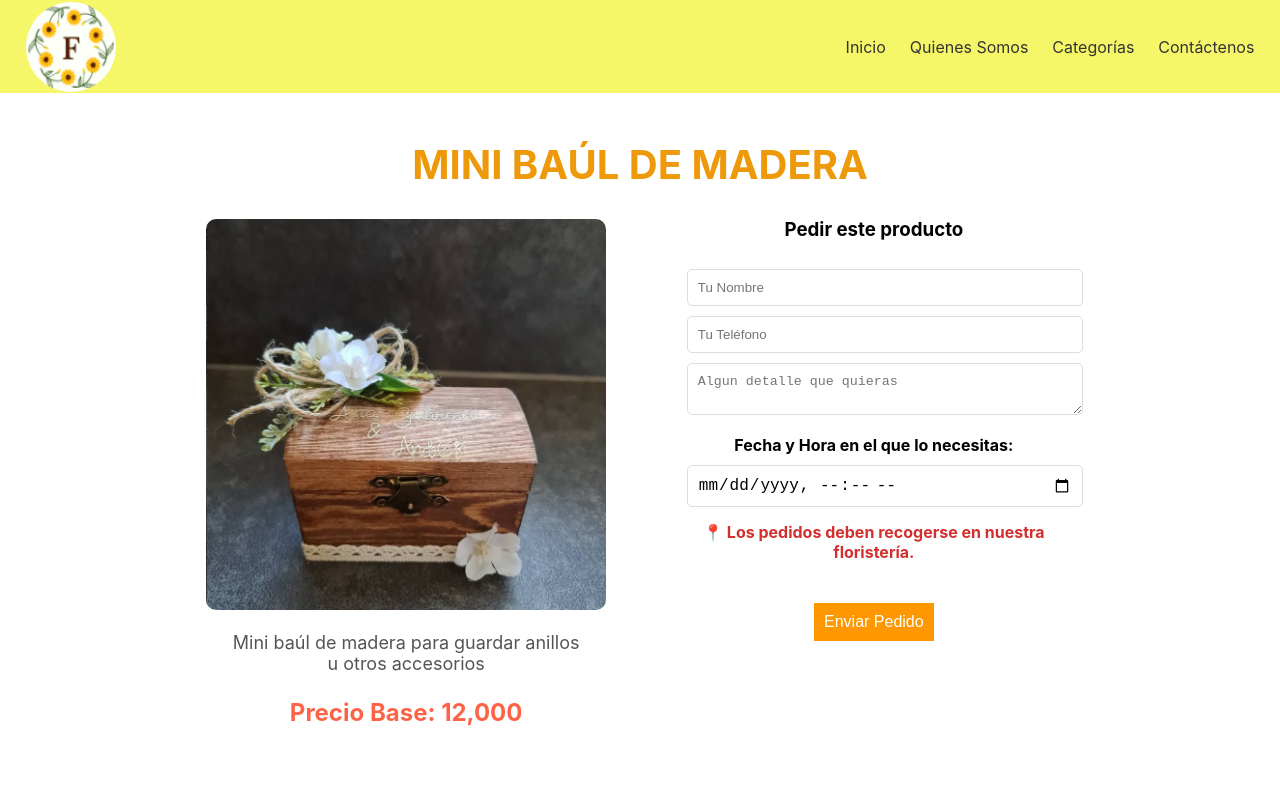
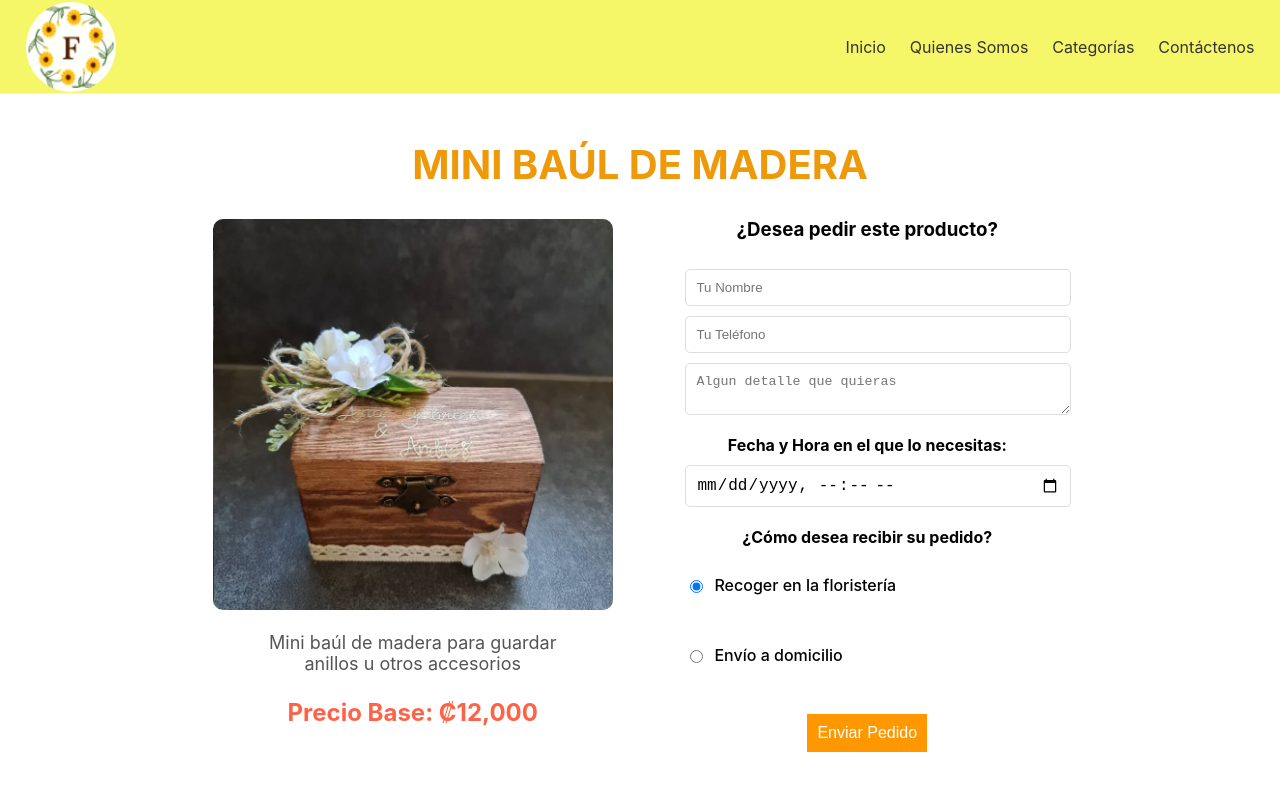
Before and after one commit to danielpenadoordonez/ElGirasol, a React (Create React App) app: page /galeria/accesorios/1 in a window 1280 px wide. Shown: the top 800 px of the page. Built offline with nearby package versions, Linux system fonts and the light colour scheme.

Commit message:
Opcion para recibir pedidos agregada

```diff
--- a/src/pages/Gallery.js
+++ b/src/pages/Gallery.js
@@ -40,7 +40,7 @@ const Gallery = () => {
            <Link key={product.id} to={`/galeria/${category}/${product.id}`} className="gallery-card">
               <img src={product.imageSrc} alt={product.name} className="gallery-image" />
               <h3 className="gallery-card-title">{product.name}</h3>
-              <p className="gallery-card-price">{product.price}</p>
+              <p className="gallery-card-price">₡{product.price}</p>
           </Link>
           ))}
       </div>
--- a/src/pages/ProductDetail.js
+++ b/src/pages/ProductDetail.js
@@ -13,6 +13,8 @@ const ProductDetail = () => {
   const { category, id } = useParams();
   var productsInCategory = productsData[category]
   const product = productsInCategory.find(item => item.id === parseInt(id));
+  const [entrega, setEntrega] = useState("pickup");
+  const [direccion, setDireccion] = useState("");
 
   const [formData, setFormData] = useState({
     name: "",
@@ -25,6 +27,17 @@ const ProductDetail = () => {
   if (!product) {
     return <h2>Producto no encontrado</h2>;
   }
+
+  const handleEntregaChange = (e) => {
+    setEntrega(e.target.value);
+    if (e.target.value === "pickup") {
+      setDireccion(""); // Limpia el campo si cambia a recoger
+    }
+  };
+
+  const handleChange = (e) => {
+    setFormData({ ...formData, [e.target.name]: e.target.value });
+  };
 
   const formatDateTime = (datetime) => {
     const date = new Date(datetime);
@@ -43,10 +56,6 @@ const ProductDetail = () => {
     const formattedMinutes = minutes < 10 ? `0${minutes}` : minutes; // Siempre dos dígitos
 
     return `${day} de ${month} de ${year}, ${hours}:${formattedMinutes} ${ampm}`;
-  };
-
-  const handleChange = (e) => {
-    setFormData({ ...formData, [e.target.name]: e.target.value });
   };
 
   const handleSubmit = (e) => {
@@ -92,17 +101,58 @@ const ProductDetail = () => {
       <div className="product-info">
       <img src={product.imageSrc} alt={product.name} className="product-image" />
       <p className="product-description">{product.description}</p>
-      <p className="product-price">Precio Base: {product.price}</p>
+      <p className="product-price">Precio Base: ₡{product.price}</p>
       </div>
 
         <form onSubmit={handleSubmit} className="order-form">
-          <h3>Pedir este producto</h3>
+          <h3>¿Desea pedir este producto?</h3>
           <input type="text" name="name" placeholder="Tu Nombre" value={formData.name} onChange={handleChange} required />
           <input type="tel" name="phone" placeholder="Tu Teléfono" value={formData.phone} onChange={handleChange} required />
           <textarea name="details" placeholder="Algun detalle que quieras" value={formData.details} onChange={handleChange} ></textarea>
           <label>Fecha y Hora en el que lo necesitas:</label>
           <input type="datetime-local" name="pickupDateTime" value={formData.pickupDateTime} onChange={handleChange} required />
-          <p className="important-note">📍 Los pedidos deben recogerse en nuestra floristería.</p>
+          <label className="form-label">¿Cómo desea recibir su pedido?</label>
+
+          <div className="entrega-options">
+            <label className="entrega-option">
+              <input
+                type="radio"
+                name="entrega"
+                value="pickup"
+                checked={entrega === "pickup"}
+                onChange={handleEntregaChange}
+              />
+              Recoger en la floristería
+            </label>
+
+            <label className="entrega-option">
+              <input
+                type="radio"
+                name="entrega"
+                value="domicilio"
+                checked={entrega === "domicilio"}
+                onChange={handleEntregaChange}
+              />
+              Envío a domicilio
+            </label>
+          </div>
+
+          {/* Dirección solo si elige domicilio */}
+          {entrega === "domicilio" && (
+            <div className="direccion-container">
+              <label htmlFor="direccion">Dirección de entrega:</label>
+              <textarea
+                type="textarea"
+                id="direccion"
+                name="direccion"
+                value={direccion}
+                onChange={(e) => setDireccion(e.target.value)}
+                placeholder="Ingrese la dirección completa"
+                required
+              />
+            </div>
+          )}
+
           <button type="submit">Enviar Pedido</button>
         </form>
       </div>
--- a/src/pages/css/ProductDetail.css
+++ b/src/pages/css/ProductDetail.css
@@ -75,14 +75,6 @@
     font-size: 1rem;
   }
 
-  .important-note {
-    font-size: 1rem;
-    color: #d32f2f;
-    font-weight: bold;
-    margin-top: 5px;
-    text-align: center;
-  }
-
   .product-description {
     font-size: 18px;
     color: #555;
@@ -111,6 +103,40 @@
     margin-right: 5%;
   }
 
+  .entrega-options {
+    display: flex;
+    justify-content: flex-start;
+    gap: 2rem;
+    margin: 0.5rem 0 1rem;
+    flex-wrap: wrap;
+  }
+
+  .entrega-option {
+    display: flex;
+    align-items: center;
+    gap: 0.5rem;
+    font-weight: 500;
+    white-space: nowrap;
+  }
+
+  .entrega-options label {
+    margin-bottom: 0.5rem;
+    font-weight: 500;
+  }
+
+
+.direccion-container {
+  margin-bottom: 1rem;
+}
+
+.direccion-container input {
+  width: 100%;
+  padding: 8px;
+  border-radius: 6px;
+  border: 1px solid #ccc;
+}
+
+
   /* 📱 Responsivo: En móviles, el formulario va abajo */
   @media (max-width: 768px) {
     .product-container {
```
